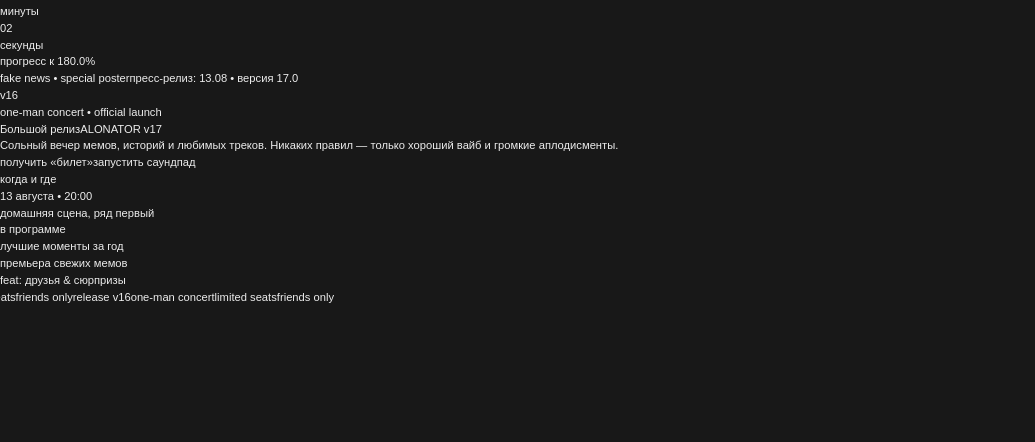
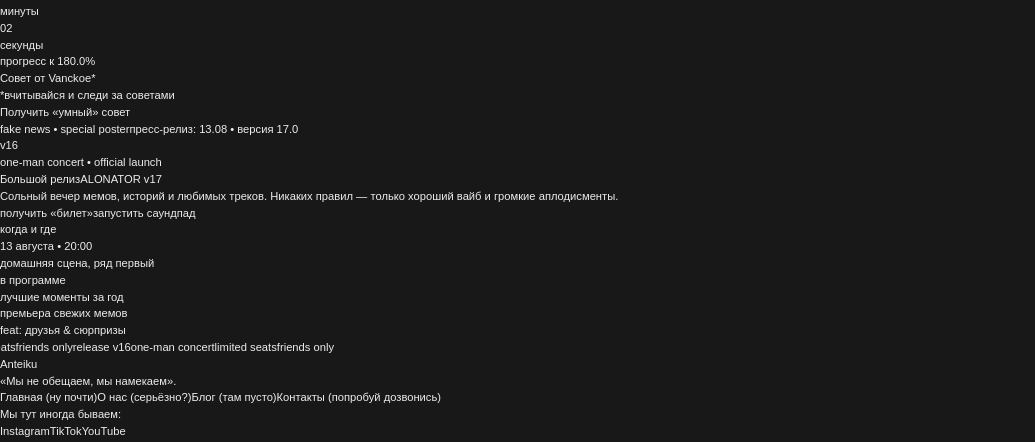
Before and after one commit to Vanckoe/alonetto, a Next.js app: page / in a window 1280 px wide. Shown: the part 6923-7365 px from the top of the page, without its empty margins (0-1035 px from the left). Before the commit the page ends 7228 px from the top, so only its background shows below. Built offline with nearby package versions, Linux system fonts and the light colour scheme.

Commit message:
feat: add WiseAlonator component and update footer
- Add new WiseAlonator component with random advice generator
- Replace existing footer with humorous RoflFooter
- Adjust padding in Countdown18 component
- Include new components in home page layout

```diff
--- a/src/app/_components/Countdown18.tsx
+++ b/src/app/_components/Countdown18.tsx
@@ -65,7 +65,7 @@ export default function Countdown18() {
     }, []);
 
     return (
-        <section className="py-16 md:py-24">
+        <section className="pt-16 md:pt-24">
             <div className="container mx-auto">
                 <div className="mb-6 text-center">
                     <span className="inline-flex items-center gap-2 rounded-full border px-4 py-1 text-[10px] uppercase tracking-[0.2em] text-gray-500">
--- /dev/null
+++ b/src/app/_components/WiseAlonator.tsx
@@ -0,0 +1,84 @@
+'use client';
+
+import { useState } from 'react';
+import { motion, AnimatePresence } from 'framer-motion';
+
+const advices = [
+    'Работа не волк. Никто не волк. Только волк — волк.',
+    'Настоящий мужчина, как ковер тети Зины — с каждым годом лысеет.',
+    'Мама учила не ругаться матом, но жизнь научила не ругаться матом при маме.',
+    'Если закрыть глаза, становится темно.',
+    'Если тебе где-то не рады в рваных носках, то и в целых туда идти не стоит.',
+    '«Жи-ши» пиши от души.',
+    'В Риме был, а папы не видал.',
+    'Тут — это вам не там.',
+    'Кто рано встает — тому весь день спать хочется.',
+    'Если ты смелый, ловкий и очень сексуальный — иди домой, ты пьян.',
+];
+
+export default function WiseAlonatorStatham() {
+    const [currentAdvice, setCurrentAdvice] = useState<string | null>(null);
+    const [shake, setShake] = useState(false);
+
+    const getRandomAdvice = () => {
+        const random = advices[Math.floor(Math.random() * advices.length)];
+        setCurrentAdvice(random);
+        setShake(true);
+        setTimeout(() => setShake(false), 200);
+    };
+
+    return (
+        <section className="py-12 md:py-20">
+            <div className="container mx-auto text-center">
+                <h2 className="mb-3 text-3xl font-extrabold md:text-4xl">
+                    Совет от <span className="text-[#31A301]">Vanckoe*</span>
+                </h2>
+                <p className="mb-6 text-sm text-gray-500">*вчитывайся и следи за советами</p>
+
+                <button
+                    onClick={getRandomAdvice}
+                    className="rounded-full bg-[#31A301] px-6 py-3 text-white shadow-lg transition-transform duration-200 hover:scale-105 active:scale-95"
+                >
+                    Получить «умный» совет
+                </button>
+
+                <AnimatePresence mode="wait">
+                    {currentAdvice && (
+                        <motion.p
+                            key={currentAdvice}
+                            initial={{ opacity: 0, y: 8 }}
+                            animate={{ opacity: 1, y: 0 }}
+                            exit={{ opacity: 0, y: -8 }}
+                            transition={{ type: 'spring', stiffness: 300, damping: 25 }}
+                            className={`mx-auto mt-6 max-w-2xl text-lg md:text-xl ${
+                                shake ? 'animate-[wiggle_0.2s_linear]' : ''
+                            }`}
+                        >
+                            «{currentAdvice}»
+                        </motion.p>
+                    )}
+                </AnimatePresence>
+            </div>
+
+            <style jsx>{`
+                @keyframes wiggle {
+                    0% {
+                        transform: translateX(0);
+                    }
+                    25% {
+                        transform: translateX(-2px);
+                    }
+                    50% {
+                        transform: translateX(2px);
+                    }
+                    75% {
+                        transform: translateX(-1px);
+                    }
+                    100% {
+                        transform: translateX(0);
+                    }
+                }
+            `}</style>
+        </section>
+    );
+}
--- a/src/app/page.tsx
+++ b/src/app/page.tsx
@@ -6,6 +6,8 @@ import WishesBlock from './_components/WishesBlock';
 import SoundPad from './_components/SoundPad';
 import PosterV16 from './_components/PosterV16';
 import Countdown18 from './_components/Countdown18';
+import WiseAlonator from './_components/WiseAlonator';
+import Footer from '@/components/layout/footer';
 
 export default function Home() {
     return (
@@ -13,13 +15,16 @@ export default function Home() {
             <Hero />
             <ForWho />
             <SoundPad src="/alone.mp3" title="ALONATOR — MAIN THEME" />
+
             <WishesBlock />
 
             <section className="relative overflow-hidden">
                 <Countdown18 />
+                <WiseAlonator />
 
                 <PosterV16 />
             </section>
+            <Footer />
         </div>
     );
 }
--- a/src/components/layout/footer.tsx
+++ b/src/components/layout/footer.tsx
@@ -1,78 +1,55 @@
 'use client';
 
-import React from 'react';
-import Image from 'next/image';
-import Facebook from '@/assets/icons/facebook';
-import Instagram from '@/assets/icons/instagram';
-import Link from 'next/link';
+export default function RoflFooter() {
+    return (
+        <footer className="mt-20 bg-black text-white">
+            <div className="container mx-auto flex flex-col gap-8 px-4 py-10 md:flex-row md:items-start md:justify-between">
+                {/* Лого и девиз */}
+                <div className="flex flex-col gap-3">
+                    <h2 className="text-2xl font-bold">
+                        An<span className="text-[#31A301]">teiku</span>
+                    </h2>
+                    <p className="text-sm text-gray-400">«Мы не обещаем, мы намекаем».</p>
+                </div>
 
-const Footer = () => {
-    return (
-        <div className="container mx-auto mb-[4.75rem] mt-[5.625rem] bg-[url('/bg/developmentMini.png')] bg-contain bg-[position:right_17rem] bg-no-repeat md:my-[10.75rem] md:bg-none">
-            <div className="flex flex-col md:flex-row md:items-end md:justify-between">
-                <div className="flex flex-col">
-                    <Link href={'/'}>
-                        <Image
-                            src={'/icons/logo.png'}
-                            width={194}
-                            height={98}
-                            alt="logo"
-                            className="w-[11.375rem] min-w-[11.375rem] md:w-[12.125rem] md:min-w-[12.125rem]"
-                        />
-                    </Link>
-                    <p className="mb-3.5 mt-5 text-lg font-normal md:mb-4 md:text-xl">ewfwe</p>
-                    <p className="mb-9 text-lg font-normal md:mb-0 md:text-xl">ewfwe</p>
-                </div>
-                <div className="flex flex-col gap-4">ewfwe</div>
-                <div className="hidden flex-col gap-5 md:flex">
-                    <Link
-                        href="https://www.facebook.com/SeomarketUa/"
-                        className="ml-1 flex flex-row items-center gap-5"
-                    >
-                        <Facebook width="0.625rem" />
-                        <p className="relative text-xl font-normal underline-offset-8 after:absolute after:bottom-0 after:left-0 after:h-px after:w-full after:bg-current after:opacity-30">
-                            ewfwe
-                        </p>
-                    </Link>
+                {/* Навигация */}
+                <nav className="flex flex-col gap-2 text-sm">
+                    <a href="#" className="transition-colors hover:text-[#31A301]">
+                        Главная (ну почти)
+                    </a>
+                    <a href="#" className="transition-colors hover:text-[#31A301]">
+                        О нас (серьёзно?)
+                    </a>
+                    <a href="#" className="transition-colors hover:text-[#31A301]">
+                        Блог (там пусто)
+                    </a>
+                    <a href="#" className="transition-colors hover:text-[#31A301]">
+                        Контакты (попробуй дозвонись)
+                    </a>
+                </nav>
 
-                    <Link
-                        href={'https://www.instagram.com/seomarket_ua'}
-                        className="flex flex-row items-center gap-3"
-                    >
-                        <Instagram width="1.375rem" />
-                        <p className="relative text-xl font-normal underline-offset-8 after:absolute after:bottom-0 after:left-0 after:h-px after:w-full after:bg-current after:opacity-30">
-                            ewfwe
-                        </p>
-                    </Link>
+                {/* Соцсети */}
+                <div className="flex flex-col gap-3 text-sm">
+                    <p className="text-gray-400">Мы тут иногда бываем:</p>
+                    <div className="flex gap-4">
+                        <a href="#" className="transition-colors hover:text-[#31A301]">
+                            Instagram
+                        </a>
+                        <a href="#" className="transition-colors hover:text-[#31A301]">
+                            TikTok
+                        </a>
+                        <a href="#" className="transition-colors hover:text-[#31A301]">
+                            YouTube
+                        </a>
+                    </div>
                 </div>
             </div>
-            <div className="my-[3.125rem] h-px w-[87.5%] bg-white opacity-20 md:w-full"></div>
-            <p className="w-11/12 text-sm font-normal leading-[161%] text-[#ffffff66] md:text-base">
-                ewfwe ewfwe
-            </p>
-            <div className="mt-[3.25rem] flex flex-row gap-6 md:hidden">
-                <Link
-                    href="https://www.facebook.com/SeomarketUa/"
-                    className="flex flex-row items-center gap-4"
-                >
-                    <Facebook width="0.5rem" />
-                    <p className="relative text-base font-normal underline-offset-8 after:absolute after:bottom-0 after:left-0 after:h-px after:w-full after:bg-current after:opacity-30">
-                        ewfwe
-                    </p>
-                </Link>
 
-                <Link
-                    href={'https://www.instagram.com/seomarket_ua'}
-                    className="flex flex-row items-center gap-3.5"
-                >
-                    <Instagram width="1rem" />
-                    <p className="relative text-base font-normal underline-offset-8 after:absolute after:bottom-0 after:left-0 after:h-px after:w-full after:bg-current after:opacity-30">
-                        ewfwe
-                    </p>
-                </Link>
+            {/* Нижний бар */}
+            <div className="border-t border-white/10 py-4 text-center text-xs text-gray-500">
+                © {new Date().getFullYear()} RoflCorp. Все права защищены. Использование сайта
+                улучшает твоё чувство юмора. Cookies? Да, у нас есть печеньки.
             </div>
-        </div>
+        </footer>
     );
-};
-
-export default Footer;
+}
```
